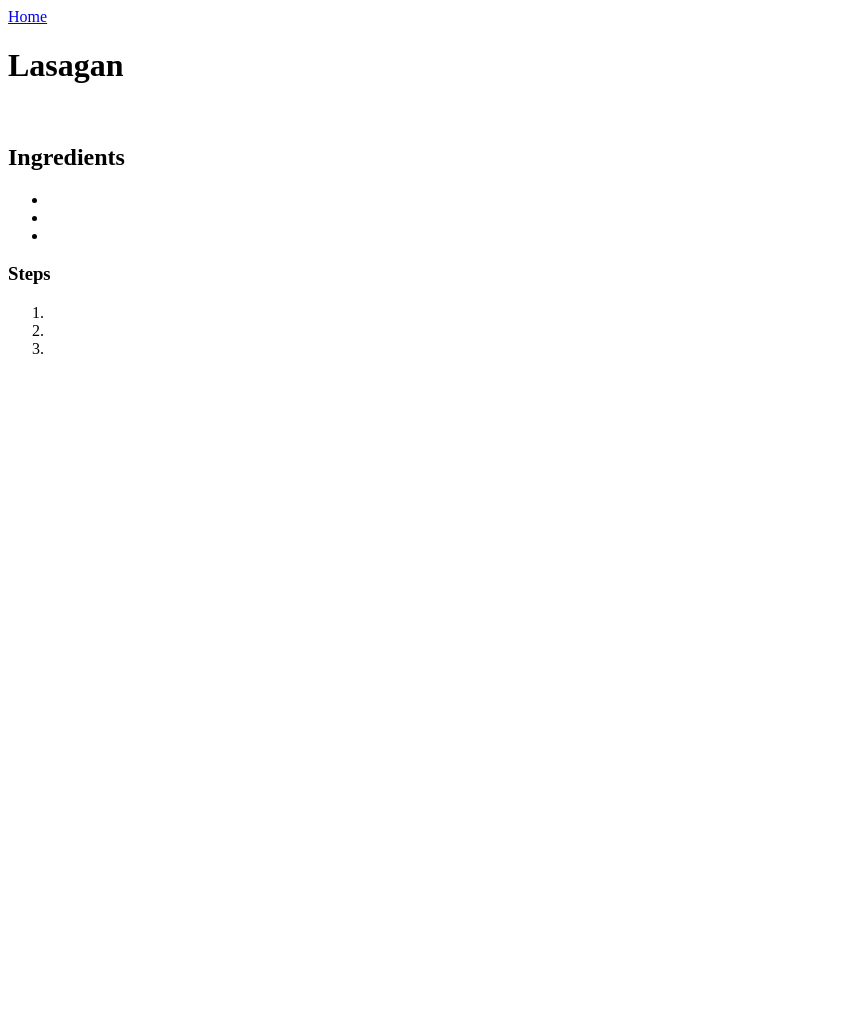
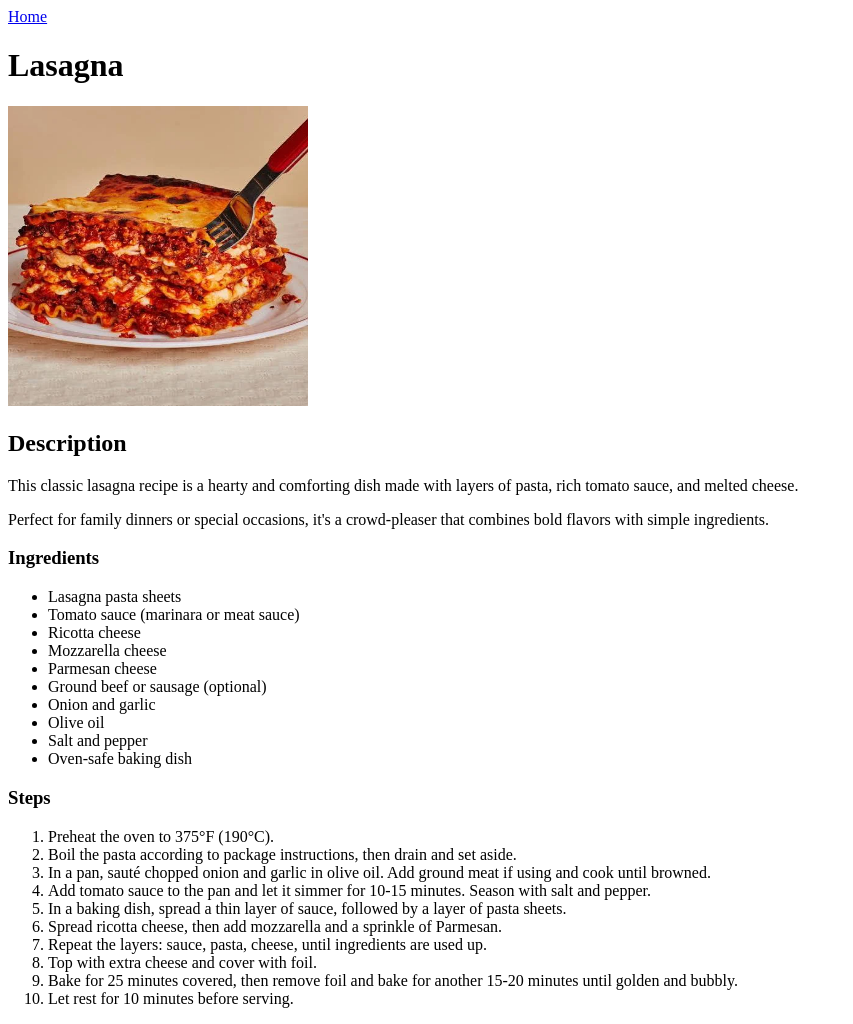
Before and after one commit to janavaldezcw-cloud/odin-recipes, a plain HTML site: page Recipes/lasagan.html in a window 1280 px wide. Shown: the whole page, without its empty margins (0-853 px from the left). Before the commit the page ends 800 px from the top, so only its background shows below. Drawn offline with Linux system fonts and the light colour scheme.

Commit message:
Finsh the lasagan.hmtl and added more complex step in the order list

```diff
--- a/Recipes/lasagan.html
+++ b/Recipes/lasagan.html
@@ -3,38 +3,44 @@
 <head>
     <meta charset="UTF-8">
     <meta name="viewport" content="width=device-width, initial-scale=1.0">
-    <title>Document</title>
+    <title>Lasagna Recipe</title>
 </head>
-    <body>
+<body>
     <a href="../index.html">Home</a>
-    <h1>
-        Lasagan
-    </h1>
-    <img src=""  length="" width="">
-    <h2>Ingredients</h2>
-        <ul>
-            <li>
 
-            </li>
-            <li>
+    <h1>Lasagna</h1>
+    <img src="../Images/lasagna.webp" alt="Delicious Lasagna" height="300" width="300">
 
-            </li>
-            <li>
+    <h2>Description</h2>
+    <p>This classic lasagna recipe is a hearty and comforting dish made with layers of pasta, rich tomato sauce, and melted cheese.</p>
+    <p>Perfect for family dinners or special occasions, it's a crowd-pleaser that combines bold flavors with simple ingredients.</p>
 
-            </li>
-        </ul>
-        <h3> Steps</h3>
-        <ol>
-            <li>
+    <h3>Ingredients</h3>
+    <ul>
+        <li>Lasagna pasta sheets</li>
+        <li>Tomato sauce (marinara or meat sauce)</li>
+        <li>Ricotta cheese</li>
+        <li>Mozzarella cheese</li>
+        <li>Parmesan cheese</li>
+        <li>Ground beef or sausage (optional)</li>
+        <li>Onion and garlic</li>
+        <li>Olive oil</li>
+        <li>Salt and pepper</li>
+        <li>Oven-safe baking dish</li>
+    </ul>
 
-            </li>
-            <li>
-
-            </li>
-            <li>
-
-            </li>
-        </ol>
-
-    </body>
+    <h3>Steps</h3>
+    <ol>
+        <li>Preheat the oven to 375°F (190°C).</li>
+        <li>Boil the pasta according to package instructions, then drain and set aside.</li>
+        <li>In a pan, sauté chopped onion and garlic in olive oil. Add ground meat if using and cook until browned.</li>
+        <li>Add tomato sauce to the pan and let it simmer for 10-15 minutes. Season with salt and pepper.</li>
+        <li>In a baking dish, spread a thin layer of sauce, followed by a layer of pasta sheets.</li>
+        <li>Spread ricotta cheese, then add mozzarella and a sprinkle of Parmesan.</li>
+        <li>Repeat the layers: sauce, pasta, cheese, until ingredients are used up.</li>
+        <li>Top with extra cheese and cover with foil.</li>
+        <li>Bake for 25 minutes covered, then remove foil and bake for another 15-20 minutes until golden and bubbly.</li>
+        <li>Let rest for 10 minutes before serving.</li>
+    </ol>
+</body>
 </html>
```
